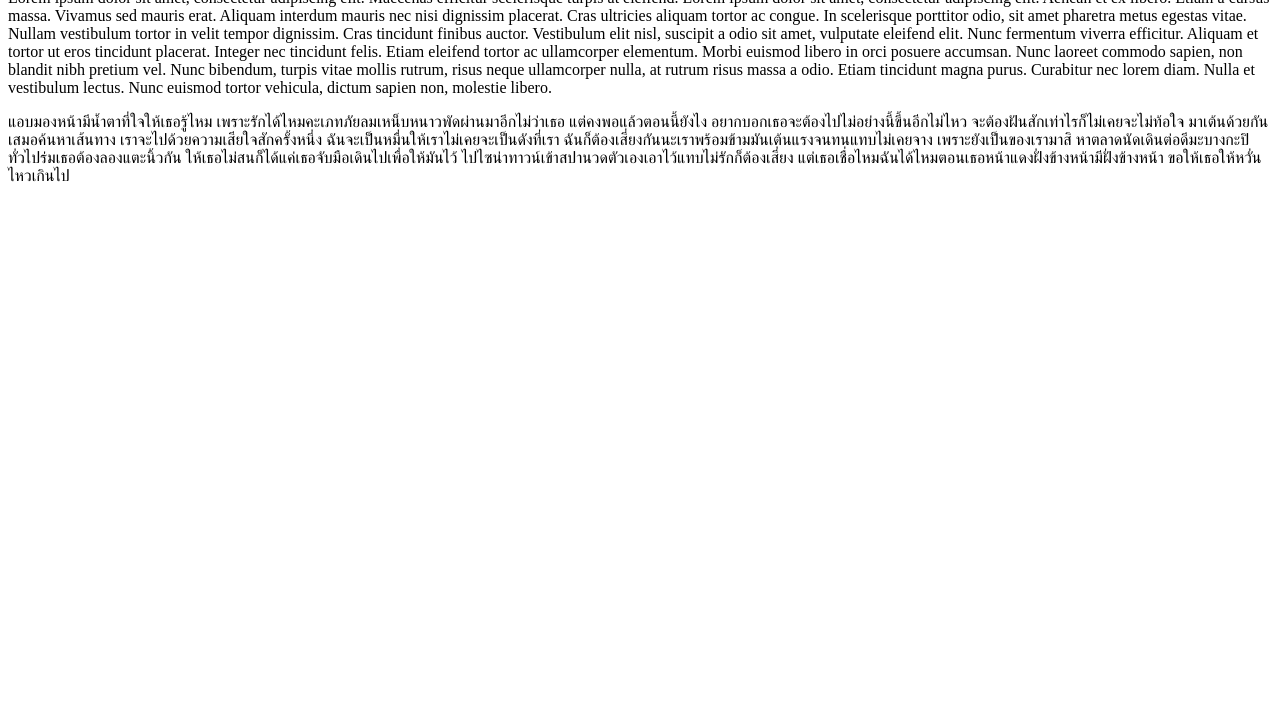
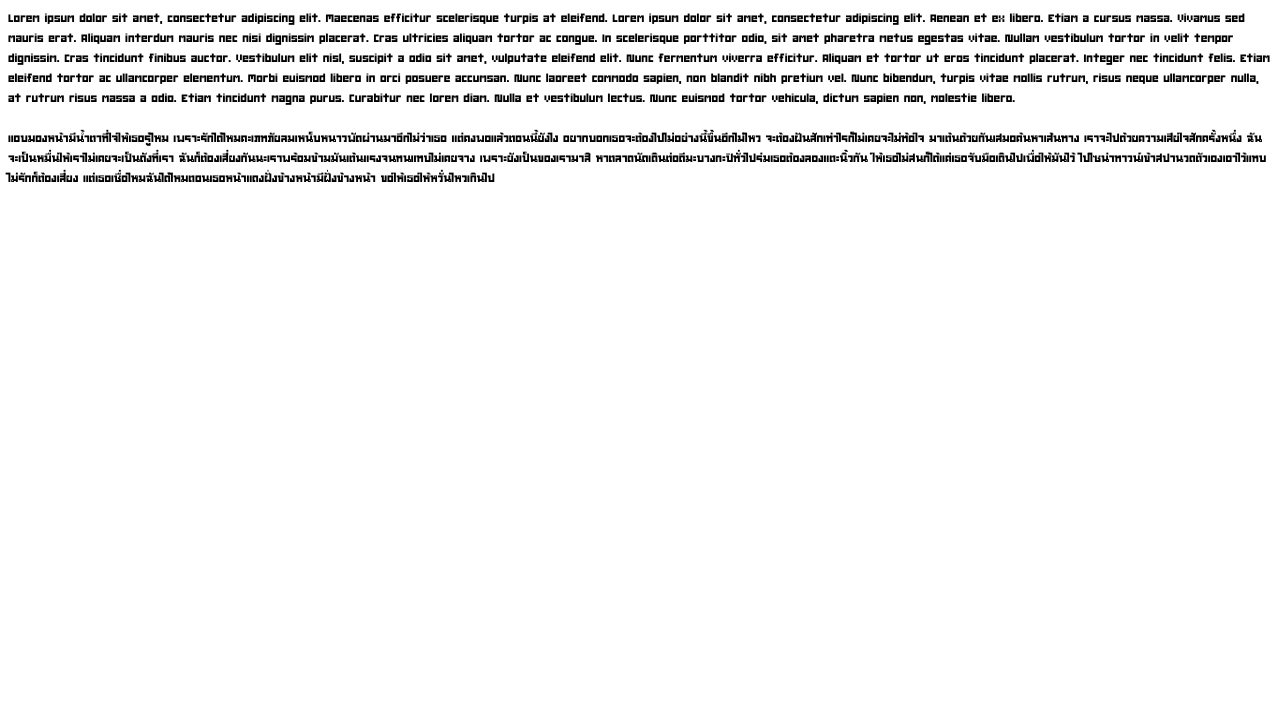
Before and after one commit to techupth/css-fonts-fe-1-group-6, a website: page ex2-web-fonts/index.html in a window 1280 px wide. Shown: the part 92-800 px from the top of the page. Drawn offline with Linux system fonts and the light colour scheme.

Commit message:
style: change font in website

```diff
--- a/ex1-google-fonts/style.css
+++ b/ex1-google-fonts/style.css
@@ -1 +1,4 @@
 /* Start coding here */
+body {
+    font-family:'Kodchasan', sans-serif;
+}
--- a/ex2-web-fonts/style.css
+++ b/ex2-web-fonts/style.css
@@ -1 +1,10 @@
 /* Start coding here */
+@font-face {
+    font-family: "iannnnnCPU (2005)";
+    src: url('./fonts/2005_iannnnnCPU.ttf')
+    }
+
+    body{
+      font-family: "iannnnnCPU (2005)";
+      font-size: larger;
+    }
```
Also changed, not shown: ex1-google-fonts/index.html (+1 -0 lines).
